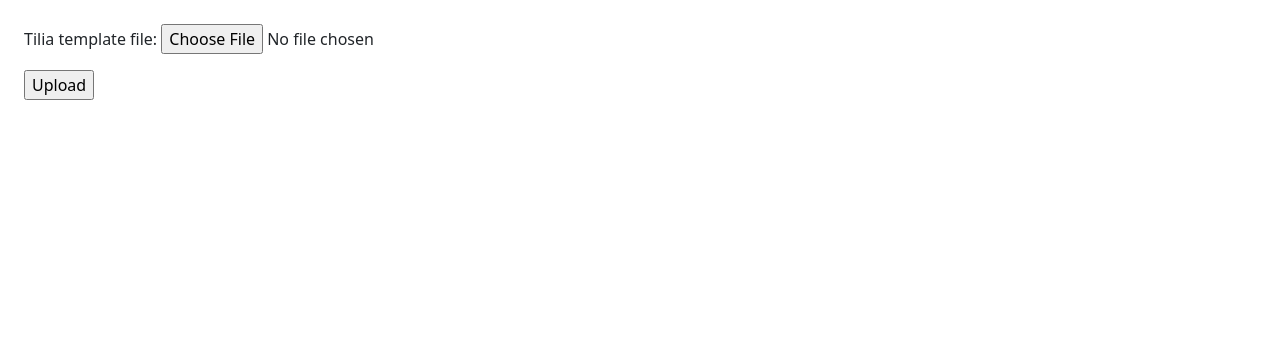
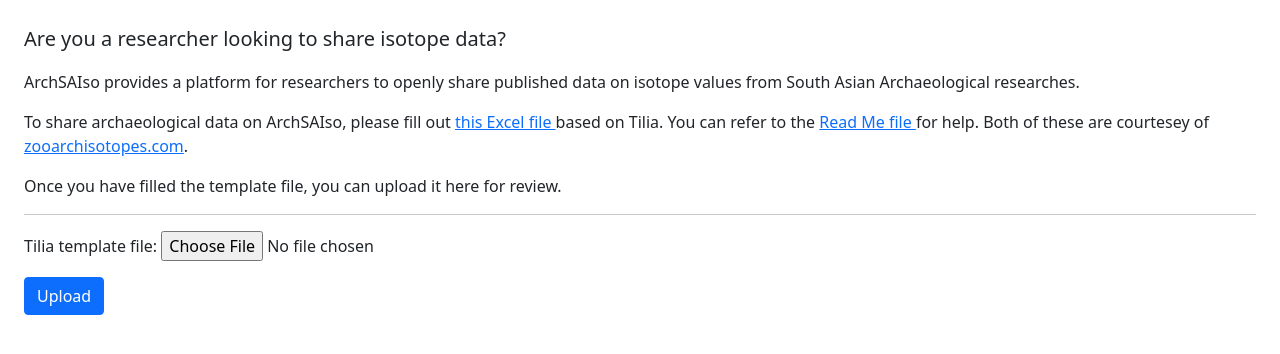
Before and after one commit to abhi-kr-2100/arch-sa-data, a Django app: page /upload/ in a window 1280 px wide. Shown: the part 86-440 px from the top of the page. Run offline with Django 3.2, Linux system fonts and the light colour scheme.

Commit message:
Add content to the upload page
The upload page now consists of the template files, a readme file,
and general instructions.

```diff
--- a/isodatabank/templates/isodatabank/upload_data.html
+++ b/isodatabank/templates/isodatabank/upload_data.html
@@ -3,9 +3,32 @@
 {% block title %}Upload Isotope Data{% endblock %}
 
 {% block content %}
+<p class="lead">Are you a researcher looking to share isotope data?</p>
+<p>
+    ArchSAIso provides a platform for researchers to openly share published
+    data on isotope values from South Asian Archaeological researches.
+</p>
+<p>
+    To share archaeological data on ArchSAIso, please fill out
+    <a href="https://zooarchisotopes.files.wordpress.com/2020/10/tilia-template-10-07-20.xlsx">
+        this Excel file
+    </a>
+    based on Tilia. You can refer to the
+    <a href="https://zooarchisotopes.files.wordpress.com/2020/10/tilia-template-readme-10-07-20.docx">
+        Read Me file
+    </a>
+    for help. Both of these are courtesey of <a href="https://zooarchisotopes.com/">zooarchisotopes.com</a>.
+</p>
+
+<p>
+    Once you have filled the template file, you can upload it here for review.
+</p>
+
+<hr>
+
 <form enctype="multipart/form-data" method="POST">
     {% csrf_token %}
     {{ form.as_p }}
-    <input type="submit" value="Upload">
+    <input class="btn btn-primary" type="submit" value="Upload">
 </form>
 {% endblock %}
```
